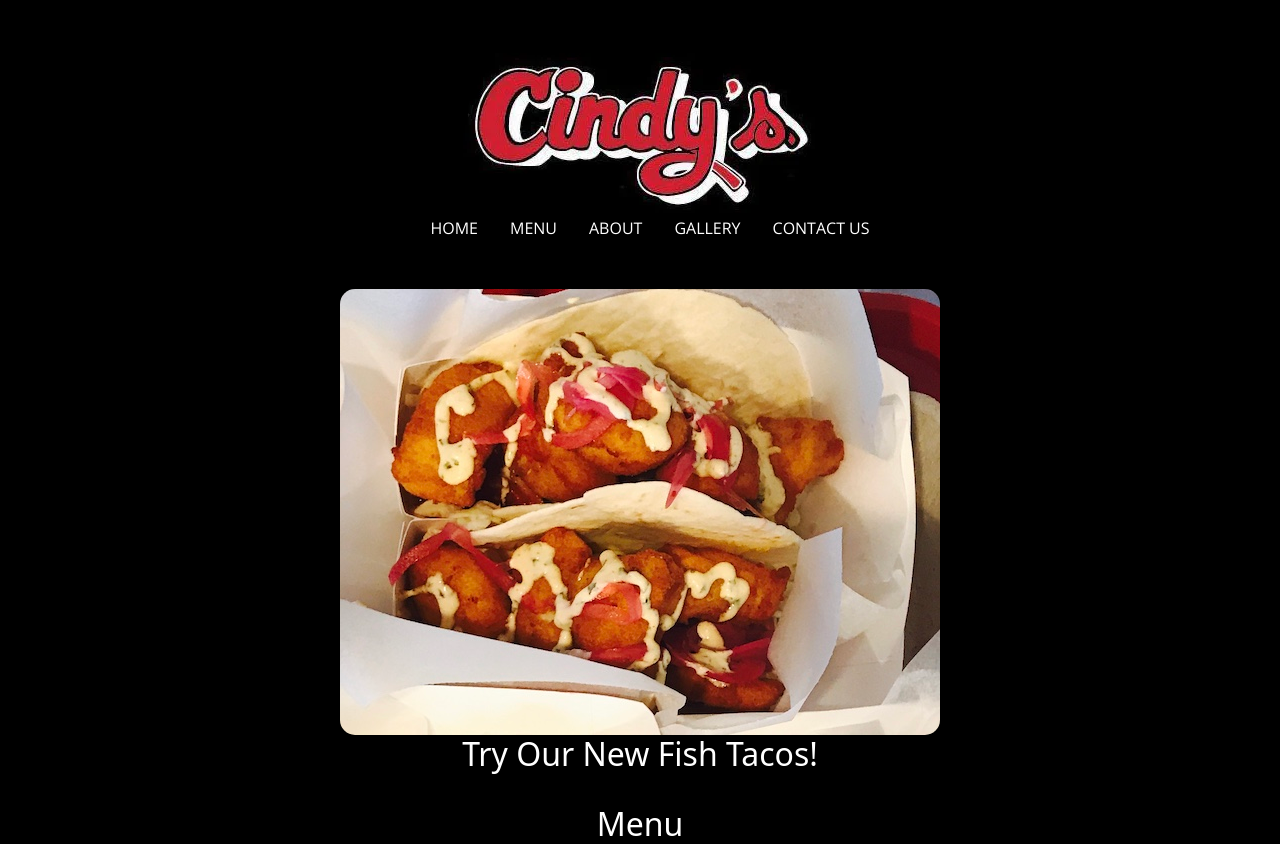
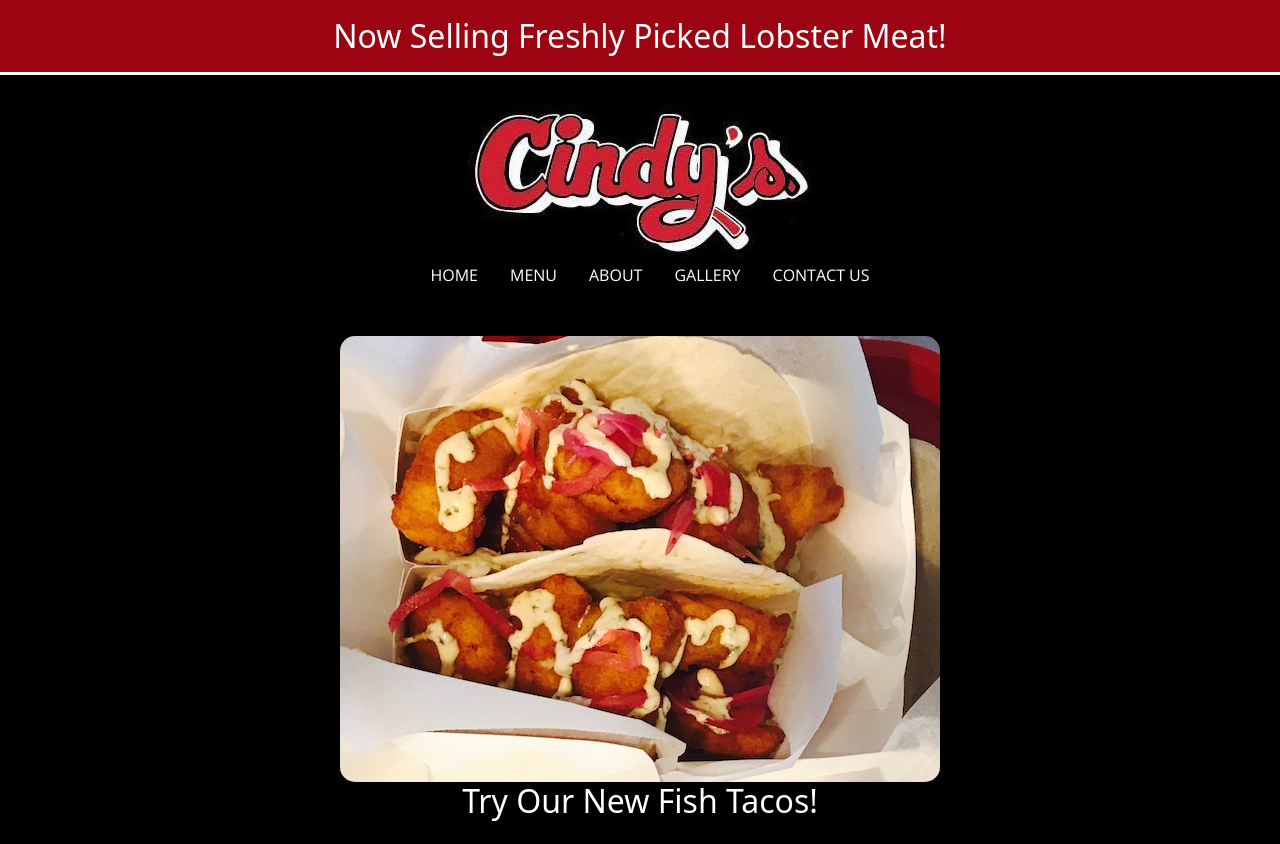
Before and after one commit to tallen1985/cindysLobsterRolls, a PHP site: page /index.php in a window 1280 px wide. Shown: the top 844 px of the page. Run offline with PHP 8.4, Linux system fonts and the light colour scheme.

Commit message:
update hours add stickyNav

```diff
--- a/assets/css/sass/styles.scss
+++ b/assets/css/sass/styles.scss
@@ -45,6 +45,27 @@ body {
     }
   }
 }
+.stickyHeader {
+  position: fixed;
+  top: 0;
+  height: 75px;
+  width: 100%;
+  display: flex;
+  align-items: center;
+  justify-content: center;
+  border-bottom: 3px solid $white;
+  background-color: $red;
+  color: $white;
+  z-index: 21;
+  h2 {
+    margin-bottom: 0;
+    padding: 0;
+    font-size: 2.7rem;
+    @include tablet {
+      font-size: 3.2rem;
+    }
+  }
+}
 .split-columns {
   display: grid;
   @include tablet {
@@ -53,7 +74,9 @@ body {
   }
 }
 .navbar {
+  padding-top: 100px;
   background: $black;
+  z-index: 20;
   > .container-fluid {
     justify-content: flex-end;
   }
@@ -77,7 +100,7 @@ header {
     padding-bottom: 42px;
   }
   @include tablet {
-    padding-top: 53px;
+    padding-top: 100px;
   }
   > .content {
     @include max-wrap;
--- a/assets/css/styles.css
+++ b/assets/css/styles.css
@@ -509,6 +509,30 @@ body a:hover {
   transform: all 0.3s ease;
 }
 
+.stickyHeader {
+  position: fixed;
+  top: 0;
+  height: 75px;
+  width: 100%;
+  display: flex;
+  align-items: center;
+  justify-content: center;
+  border-bottom: 3px solid #fff;
+  background-color: rgb(156, 4, 18);
+  color: #fff;
+  z-index: 21;
+}
+.stickyHeader h2 {
+  margin-bottom: 0;
+  padding: 0;
+  font-size: 2.7rem;
+}
+@media screen and (min-width: 900px) {
+  .stickyHeader h2 {
+    font-size: 3.2rem;
+  }
+}
+
 .split-columns {
   display: grid;
 }
@@ -520,7 +544,9 @@ body a:hover {
 }
 
 .navbar {
+  padding-top: 100px;
   background: #000;
+  z-index: 20;
 }
 .navbar > .container-fluid {
   justify-content: flex-end;
@@ -551,7 +577,7 @@ header {
 }
 @media screen and (min-width: 900px) {
   header {
-    padding-top: 53px;
+    padding-top: 100px;
   }
 }
 header > .content {
--- a/contact.php
+++ b/contact.php
@@ -24,13 +24,13 @@ include_once "header.php";
             </div>
             <div class="column">
                 <p>
-                    Monday 11:00 am - 7 pm<br>
+                    Monday 11:00 am - 6:30 pm<br>
                     Tuesday: Closed<br>
                     Wednesday: Closed<br>
-                    Thursday 11:00 am - 7 pm<br>
-                    Friday 11:00 am - 7 pm<br>
-                    Saturday 11:00 am - 7 pm<br>
-                    Sunday 11:00 am - 7 pm<br>
+                    Thursday 11:00 am - 6:30 pm<br>
+                    Friday 11:00 am - 6:30 pm<br>
+                    Saturday 11:00 am - 6:30 pm<br>
+                    Sunday 11:00 am - 6:30 pm<br>
                 </p>
             </div>
         </div>
--- a/header.php
+++ b/header.php
@@ -40,6 +40,9 @@
 </head>
 
 <body>
+    <div class="stickyHeader">
+        <h2>Now Selling Freshly Picked Lobster Meat!</h2>
+    </div>
     <nav class="navbar navbar-expand-lg navbar-dark">
         <div class="container-fluid">
             <button class="navbar-toggler" type="button" data-bs-toggle="collapse" data-bs-target="#navbarNavAltMarkup"
@@ -57,6 +60,7 @@
             </div>
         </div>
     </nav>
+
     <header>
         <div class="content">
             <?php if ($_SERVER["REQUEST_URI"] == "/") {
```
Also changed, not shown: 1 other file.
